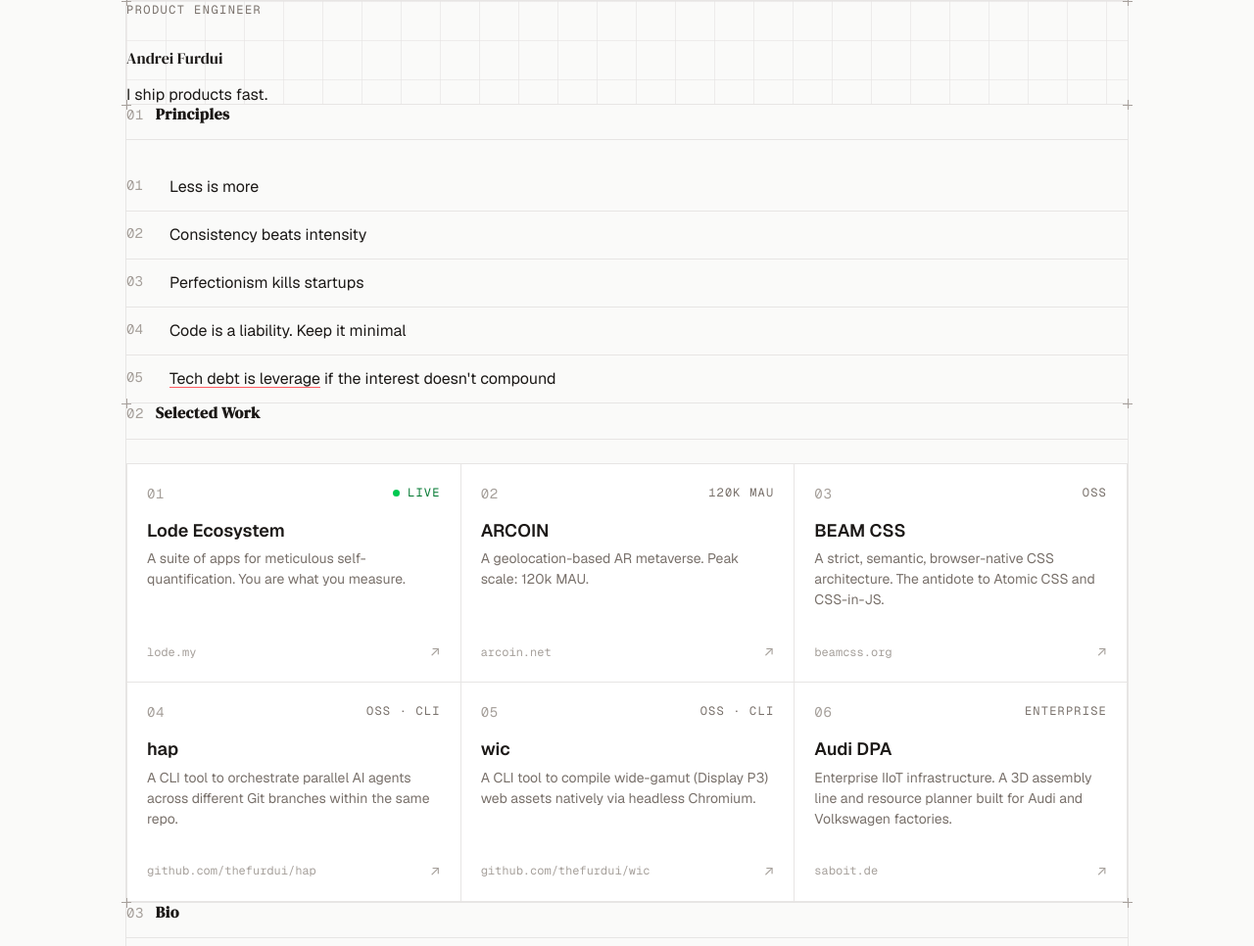
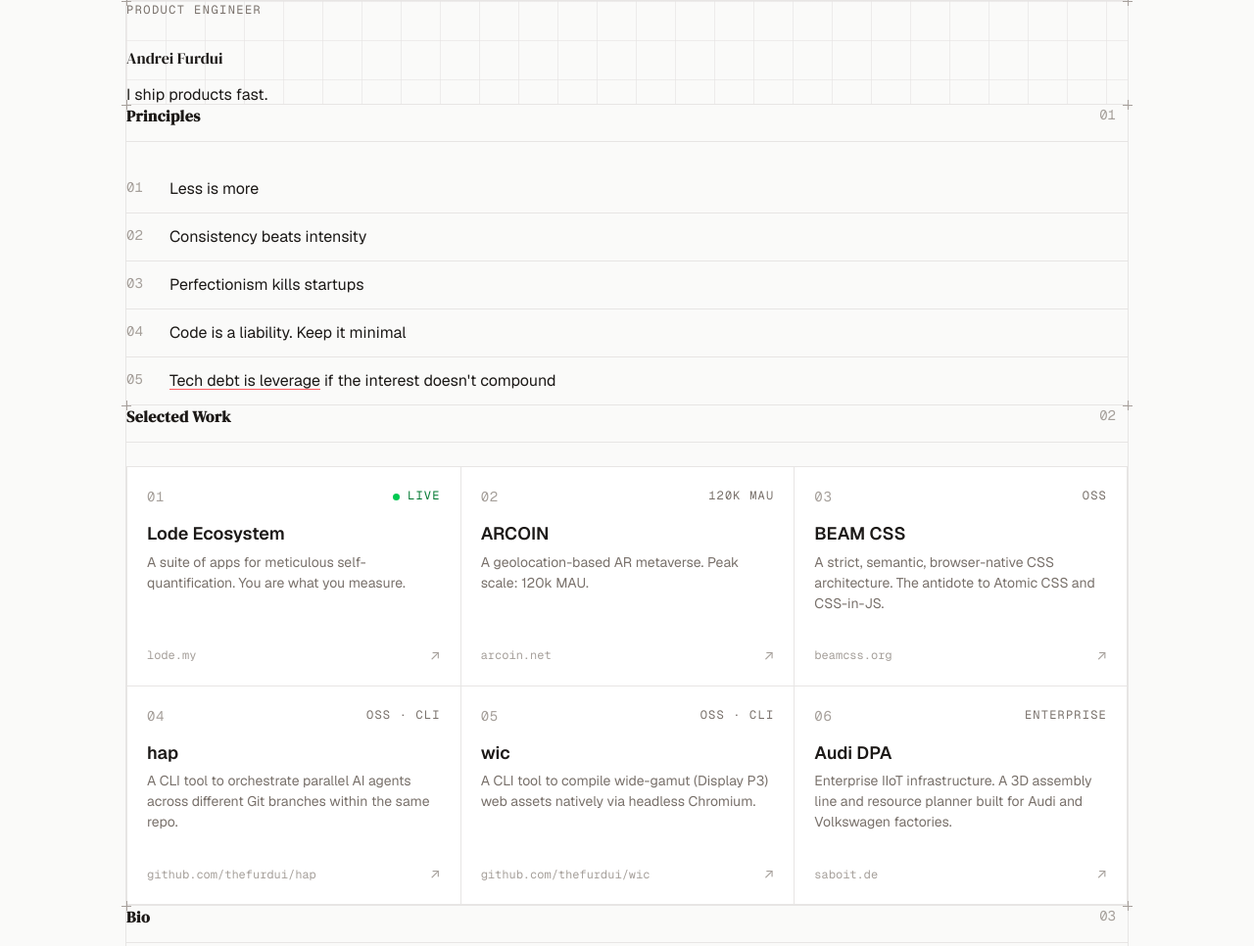
Before and after one commit to thefurdui/thefurdui.com, an Astro site: page / in a window 1280 px wide. Shown: the top 966 px of the page at 98% size. Built offline with nearby package versions, Linux system fonts and the light colour scheme; Astro itself is replaced by a stand-in of ours.

Commit message:
feat(ui): move the section index to the right

```diff
--- a/src/pages/index.astro
+++ b/src/pages/index.astro
@@ -28,7 +28,8 @@
         <div class="l_stack" data-gap="6">
           <header class="home_page-section_head">
             <div class="l_cluster" data-justify="between" data-gap="4" data-align="end">
-              <h2 class="home_page-section_title"><span class="home_page-section_index">01</span>Principles</h2>
+              <h2 class="home_page-section_title">Principles</h2>
+              <span class="home_page-section_index">01</span>
             </div>
           </header>
 
@@ -74,7 +75,8 @@
         <div class="l_stack" data-gap="6">
           <header class="home_page-section_head">
             <div class="l_cluster" data-justify="between" data-gap="4" data-align="end">
-              <h2 class="home_page-section_title"><span class="home_page-section_index">02</span>Selected Work</h2>
+              <h2 class="home_page-section_title">Selected Work</h2>
+              <span class="home_page-section_index">02</span>
             </div>
           </header>
 
@@ -227,7 +229,8 @@
         <div class="l_stack" data-gap="6">
           <header class="home_page-section_head">
             <div class="l_cluster" data-justify="between" data-gap="4" data-align="end">
-              <h2 class="home_page-section_title"><span class="home_page-section_index">03</span>Bio</h2>
+              <h2 class="home_page-section_title">Bio</h2>
+              <span class="home_page-section_index">03</span>
             </div>
           </header>
 
@@ -325,7 +328,8 @@
         <div class="l_stack" data-gap="6">
           <header class="home_page-section_head">
             <div class="l_cluster" data-justify="between" data-gap="4" data-align="end">
-              <h2 class="home_page-section_title"><span class="home_page-section_index">04</span>Contact</h2>
+              <h2 class="home_page-section_title">Contact</h2>
+              <span class="home_page-section_index">04</span>
             </div>
           </header>
 
```
